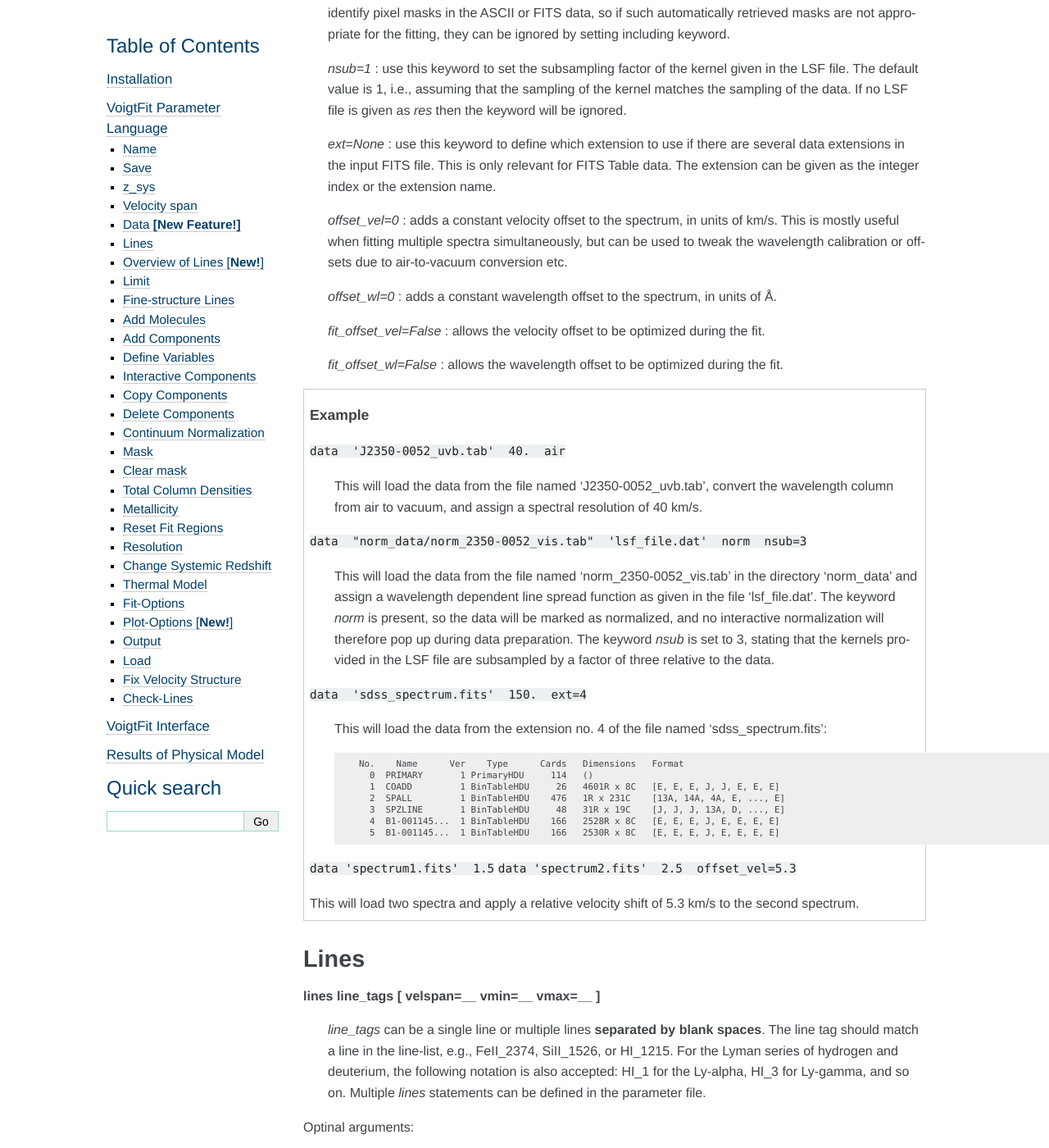
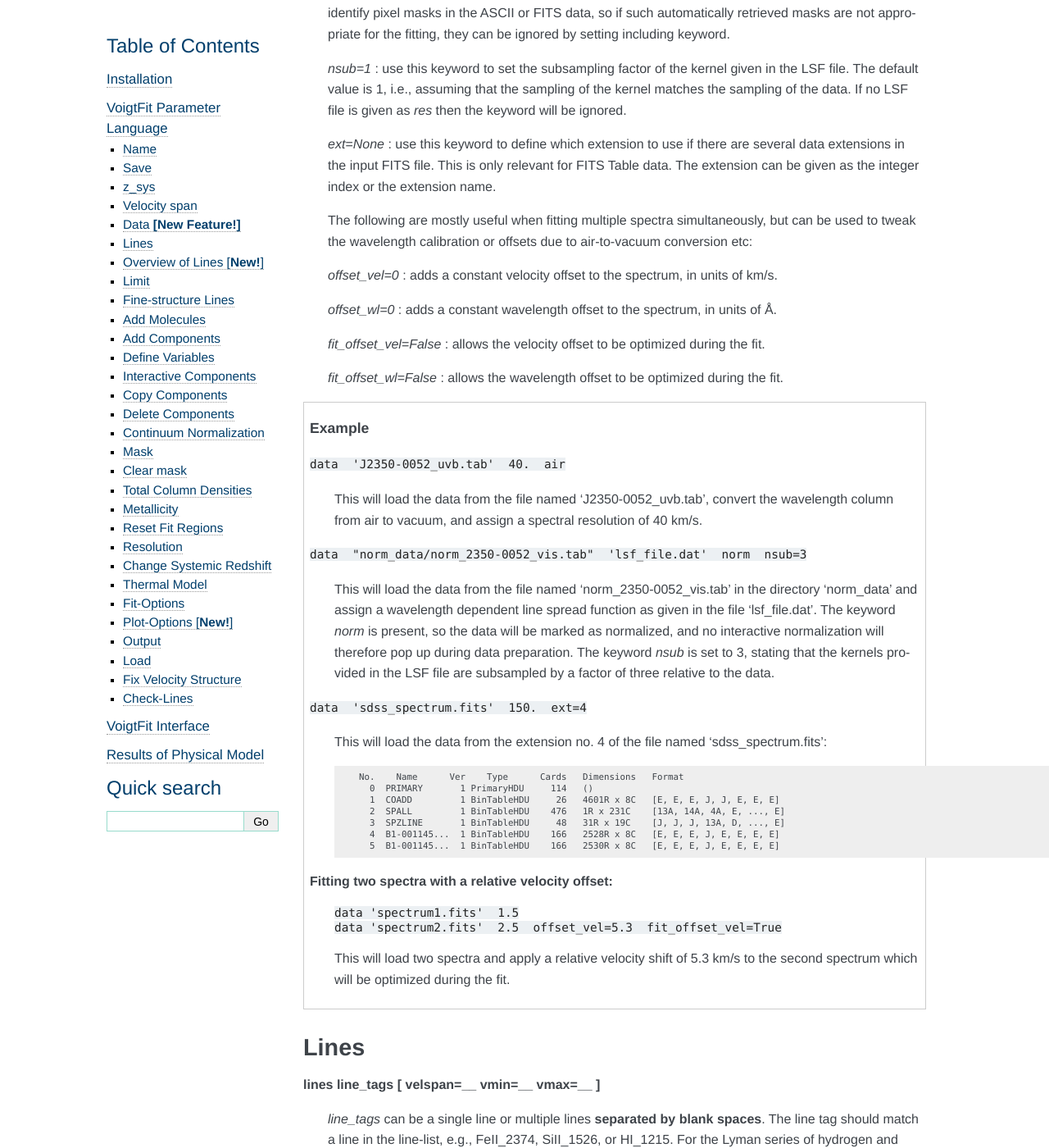
Before and after one commit to jkrogager/VoigtFit, a Sphinx documentation site: the page built from docs/documentation.rst, in a window 1280 px wide and 1400 px high, scrolled down 2812 px. Shown: the whole window at 82% size. Built offline with Sphinx 7.4.7, drawn with Linux system fonts in a browser that asks for light colours; some of the changed text lies outside the part shown.

Commit message:
Update documentation.rst

```diff
--- a/docs/documentation.rst
+++ b/docs/documentation.rst
@@ -133,8 +133,8 @@ or
 Data **[New Feature!]**
 -----------------------
 
-**data  filename  resolution  [ norm   air  no-mask  nsub=1  ext=None  ...**
-**... offset_vel=0  offset_wl=0  fit_offset_vel=False  fit_offset_wl=False ]**
+**data  filename  resolution  [ norm   air  no-mask  nsub=1  ext=None **
+**offset_vel=0  offset_wl=0  fit_offset_vel=False  fit_offset_wl=False ]**
 
   *filename* specifies the path to the spectrum
   The file should be an ASCII table with up to four columns: wavelength, flux, error, mask
@@ -184,9 +184,10 @@ Optional arguments:
   in the input FITS file. This is only relevant for FITS Table data. The extension can be given as the integer
   index or the extension name.
 
+  The following are mostly useful when fitting multiple spectra simultaneously, but can be used to tweak
+  the wavelength calibration or offsets due to air-to-vacuum conversion etc:
+
   *offset_vel=0* : adds a constant velocity offset to the spectrum, in units of km/s.
-  This is mostly useful when fitting multiple spectra simultaneously, but can be used to tweak
-  the wavelength calibration or offsets due to air-to-vacuum conversion etc.
 
   *offset_wl=0* : adds a constant wavelength offset to the spectrum, in units of Å.
 
@@ -226,10 +227,14 @@ Optional arguments:
           4  B1-001145...  1 BinTableHDU    166   2528R x 8C   [E, E, E, J, E, E, E, E]
           5  B1-001145...  1 BinTableHDU    166   2530R x 8C   [E, E, E, J, E, E, E, E]
 
-  ``data 'spectrum1.fits'  1.5``
-  ``data 'spectrum2.fits'  2.5  offset_vel=5.3``
 
-  This will load two spectra and apply a relative velocity shift of 5.3 km/s to the second spectrum.
+  **Fitting two spectra with a relative velocity offset:**
+
+    |  ``data 'spectrum1.fits'  1.5``
+    |  ``data 'spectrum2.fits'  2.5  offset_vel=5.3  fit_offset_vel=True``
+
+    This will load two spectra and apply a relative velocity shift of 5.3 km/s to the second spectrum
+    which will be optimized during the fit.
 
 
 Lines
```
